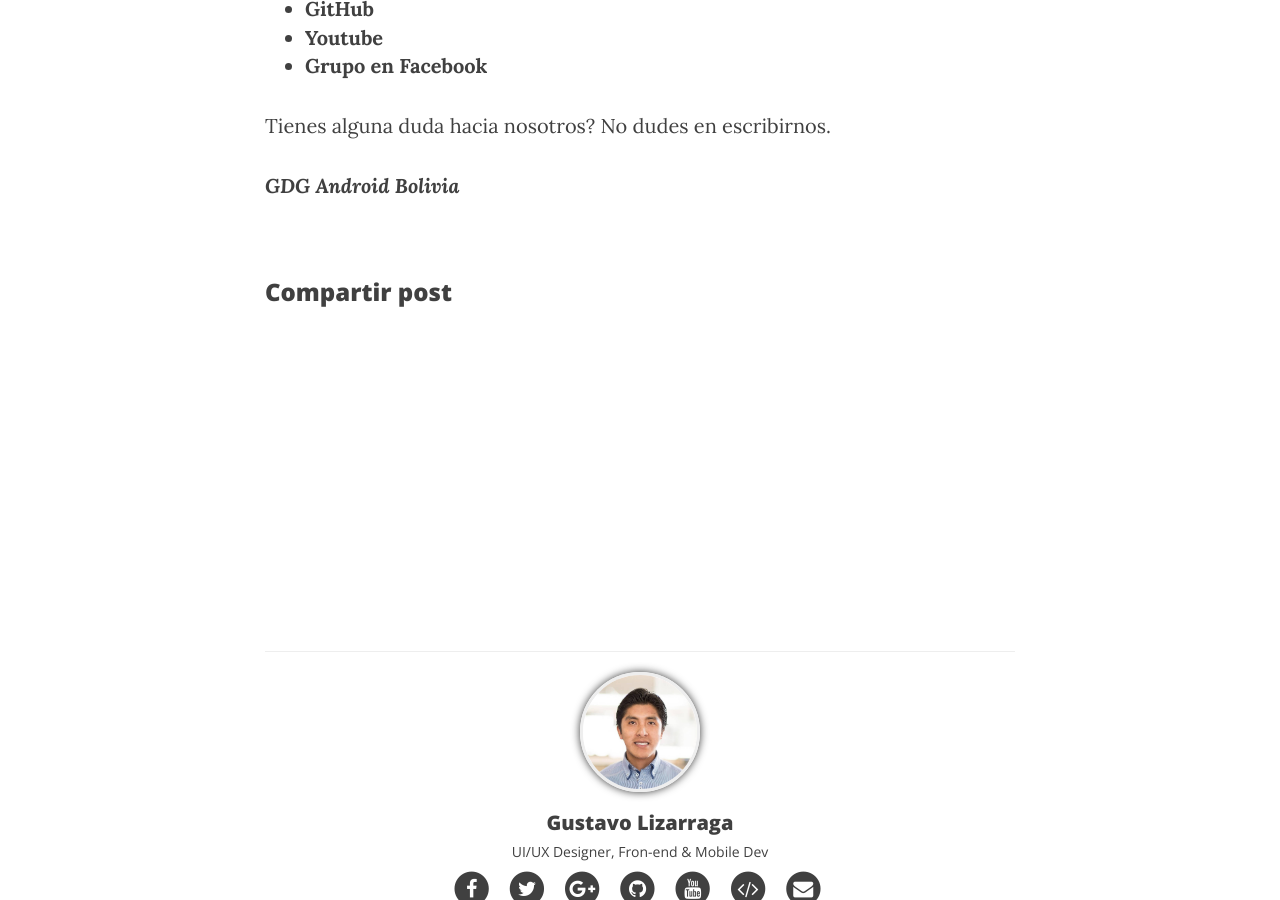
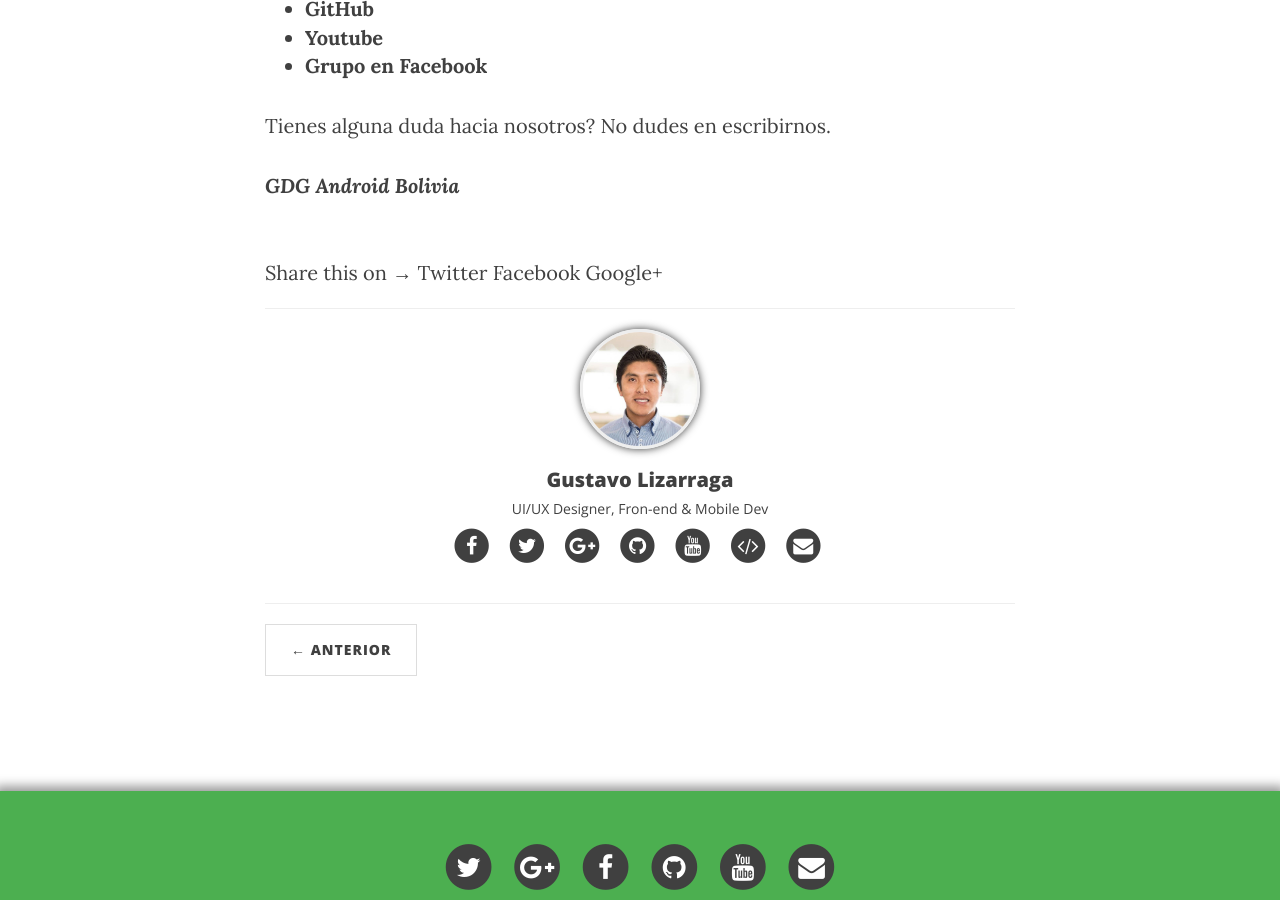
Before and after one commit to GDGAndroidBolivia/gdgandroidbolivia.github.io, a Jekyll site: the page built from _posts/2017-01-23-blog.markdown, in a window 1280 px wide and 900 px high, scrolled down 1491 px. Built offline with Jekyll 4.4.1, drawn with Linux system fonts in a browser that asks for light colours; nearby versions of some CDN libraries; comment, search, counter and statistics services are not loaded.

Commit message:
Modificacion share social media

```diff
--- a/_includes/sharing.html
+++ b/_includes/sharing.html
@@ -1,15 +1,9 @@
-<section class="share">
-    <h3>Compartir post</h3>
-    <a aria-label="Compartir en Twitter" href="https://twitter.com/intent/tweet?text=&quot;{{ page.twitter_text }}&quot;%20{{ site.url }}{{ page.url }}%20via%20&#64;{{ site.twitter_username }}&hashtags={% for tag in page.tags %}{{tag}},{% endfor %}"
-    onclick="window.open(this.href, 'twitter-share', 'width=550,height=235');return false;" title="Compartir en Twitter">
-        <svg class="icon icon-twitter"><use xlink:href="#icon-twitter"></use></svg>
-    </a>
-    <a aria-label="Compartir en Facebook"href="https://www.facebook.com/sharer/sharer.php?u={{ site.url }}{{ page.url }}"
-    onclick="window.open(this.href, 'facebook-share','width=580,height=296');return false;" title="Compartir en Facebook">
-        <svg class="icon icon-facebook"><use xlink:href="#icon-facebook"></use></svg>
-    </a>
-    <a aria-label="Compartir en Google Plus" href="https://plus.google.com/share?url={{ site.url }}{{ page.url }}"
-    onclick="window.open(this.href, 'google-plus-share', 'width=490,height=530');return false;" title="Compartir en Google+">
-        <svg class="icon icon-google-plus"><use xlink:href="#icon-google-plus"></use></svg>
-    </a>
-</section>
+<div>
+    Share this on &rarr;
+    <a href="https://twitter.com/intent/tweet?text={{ page.title }}&url={{ site.url }}{{ page.url }}&via={{ site.twitter_username }}&related={{ site.twitter_username }}" rel="nofollow" target="_blank" title="Share on Twitter">Twitter</a>
+
+    <a href="https://facebook.com/sharer.php?u={{ site.url }}{{ page.url }}" target="_blank" title="Share on Facebook">Facebook</a>
+
+    <a href="https://plus.google.com/share?url={{ site.url }}{{ page.url }}" rel="nofollow" target="_blank" title="Share on Google+">Google+</a>
+
+</div>
```
